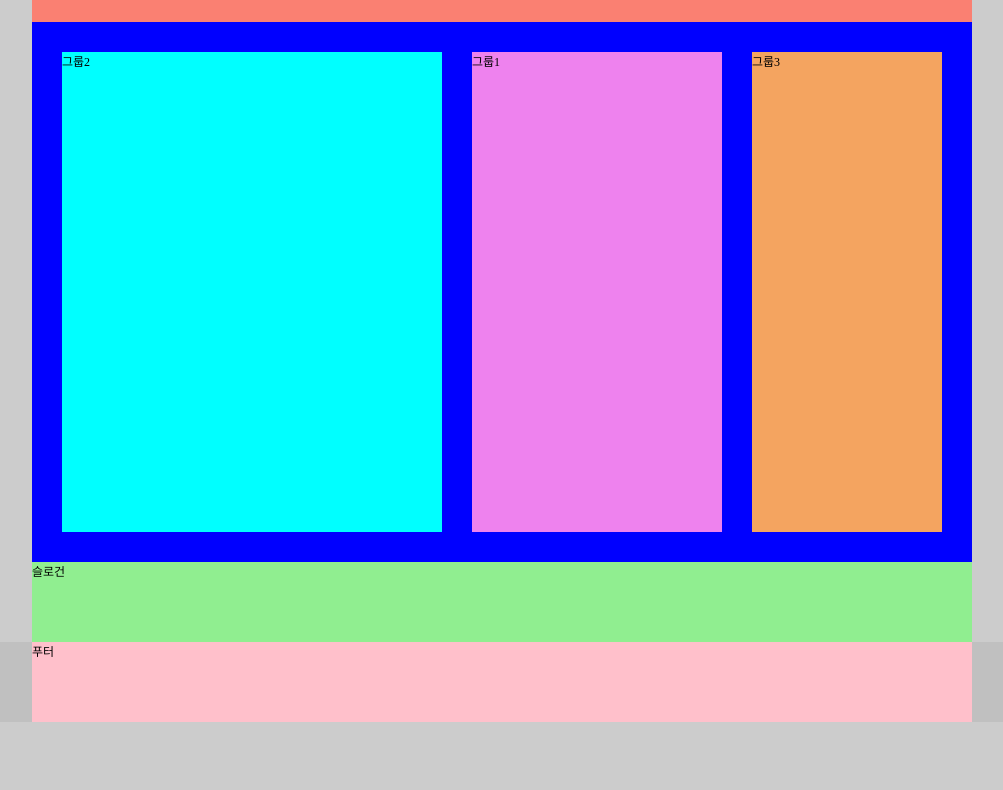
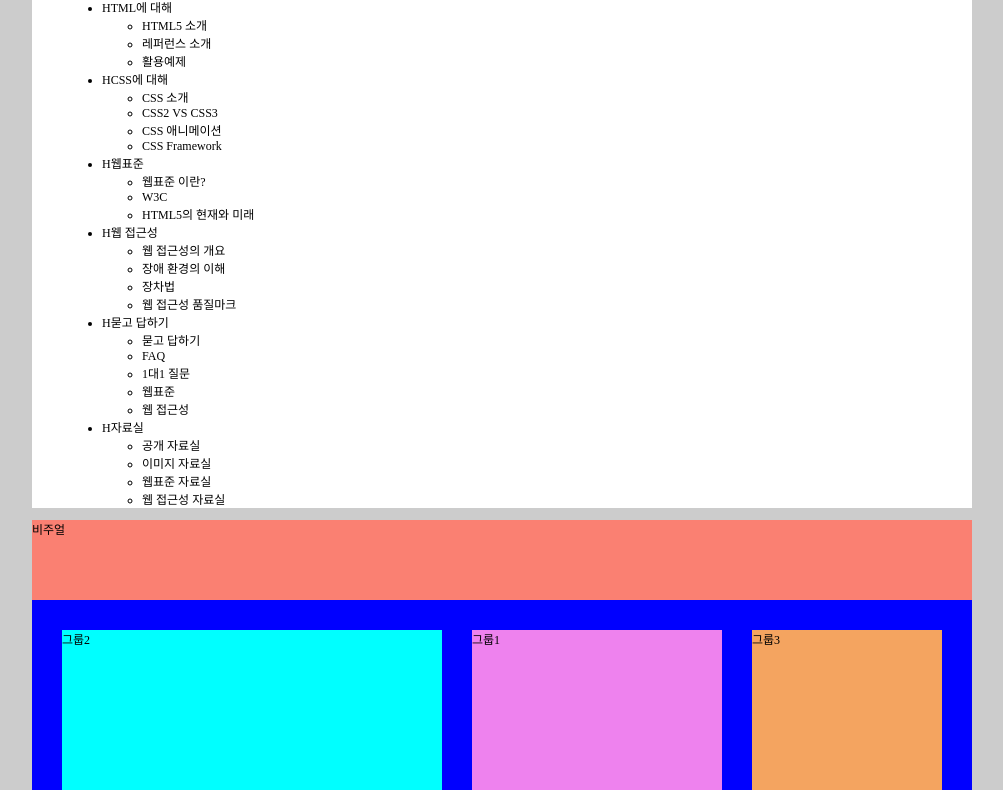
Before and after one commit to downside154/html5, a plain HTML site: page index.html in a window 1280 px wide. Shown: the part 96-886 px from the top of the page, without its empty margins (138-1141 px from the left). Before the commit the page ends 818 px from the top, so only its background shows below. Drawn offline with Linux system fonts and the light colour scheme.

Commit message:
add navigation

```diff
--- a/index.html
+++ b/index.html
@@ -20,7 +20,111 @@
                 <li><a href="#">사이트맵</a><span class="divider" aria-hidden="true">:</span></li>
                 <li><a href="#">english</a></li>
             </ul>
-            <nav class="navigation"></nav>
+            <nav class="navigation">
+                <h2 class="readable-hidden">메인 메뉴</h2>
+                <ul class="menu">
+                  <li class="menu-item menu-act" tabindex="0">
+                    <a href="#" role="button" class="menu-item-text">HTML에 대해</a>
+                    <ul class="sub-menu sub-menu1">
+                      <li>
+                        <a href="#">HTML5 소개</a>
+                      </li>
+                      <li>
+                        <a href="#">레퍼런스 소개</a>
+                      </li>
+                      <li>
+                        <a href="#">활용예제</a>
+                      </li>
+                    </ul>
+                  </li>
+                  <li class="menu-item" tabindex="0">
+                    <a href="#" role="button" class="menu-item-text">HCSS에 대해</a>
+                    <ul class="sub-menu sub-menu2">
+                      <li>
+                        <a href="#">CSS 소개</a>
+                      </li>
+                      <li>
+                        <a href="#">CSS2 VS CSS3</a>
+                      </li>
+                      <li>
+                        <a href="#">CSS 애니메이션</a>
+                      </li>
+                      <li>
+                        <a href="#">CSS Framework</a>
+                      </li>
+                    </ul>
+                  </li>
+                  <li class="menu-item" tabindex="0">
+                    <a href="#" role="button" class="menu-item-text">H웹표준</a>
+                    <ul class="sub-menu sub-menu3">
+                      <li>
+                        <a href="#">웹표준 이란?</a>
+                      </li>
+                      <li>
+                        <a href="#">W3C</a>
+                      </li>
+                      <li>
+                        <a href="#">HTML5의 현재와 미래</a>
+                      </li>
+                    </ul>
+                  </li>
+                  <li class="menu-item" tabindex="0">
+                    <a href="#" role="button" class="menu-item-text">H웹 접근성</a>
+                    <ul class="sub-menu sub-menu4">
+                      <li>
+                        <a href="#">웹 접근성의 개요</a>
+                      </li>
+                      <li>
+                        <a href="#">장애 환경의 이해</a>
+                      </li>
+                      <li>
+                        <a href="#">장차법</a>
+                      </li>
+                      <li>
+                        <a href="#">웹 접근성 품질마크</a>
+                      </li>
+                    </ul>
+                  </li>
+                  <li class="menu-item" tabindex="0">
+                    <a href="#" role="button" class="menu-item-text">H묻고 답하기</a>
+                    <ul class="sub-menu sub-menu5">
+                      <li>
+                        <a href="#">묻고 답하기</a>
+                      </li>
+                      <li>
+                        <a href="#">FAQ</a>
+                      </li>
+                      <li>
+                        <a href="#">1대1 질문</a>
+                      </li>
+                      <li>
+                        <a href="#">웹표준</a>
+                      </li>
+                      <li>
+                        <a href="#">웹 접근성</a>
+                      </li>
+                    </ul>
+                  </li>
+                  <li class="menu-item" tabindex="0">
+                    <a href="#" role="button" class="menu-item-text">H자료실</a>
+                    <ul class="sub-menu sub-menu6">
+                      <li>
+                        <a href="#">공개 자료실</a>
+                      </li>
+                      <li>
+                        <a href="#">이미지 자료실</a>
+                      </li>
+                      <li>
+                        <a href="#">웹표준 자료실</a>
+                      </li>
+                      <li>
+                        <a href="#">웹 접근성 자료실</a>
+                      </li>
+                    </ul>
+                  </li>
+                </ul>
+              </nav>
+            </nav>
         </header>
         <div class="visual">비주얼</div>
         <main class="main">
```
